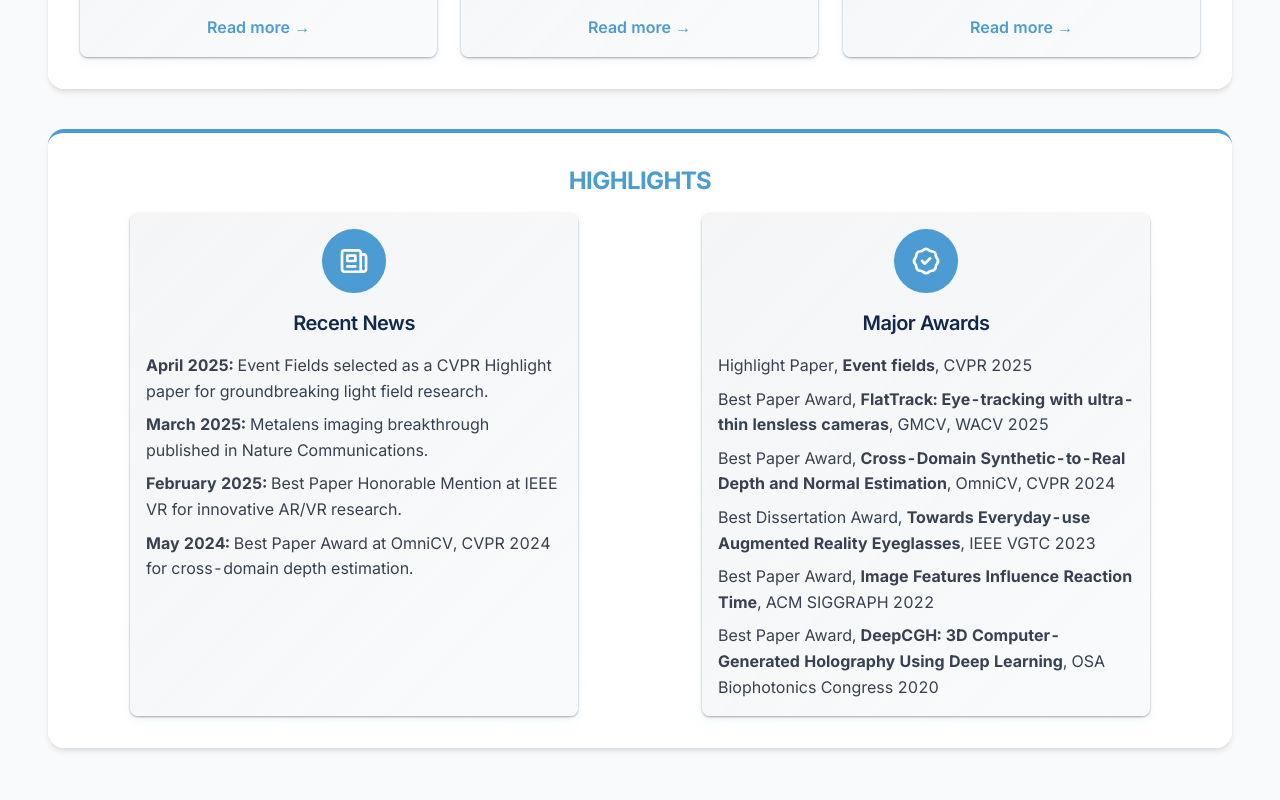
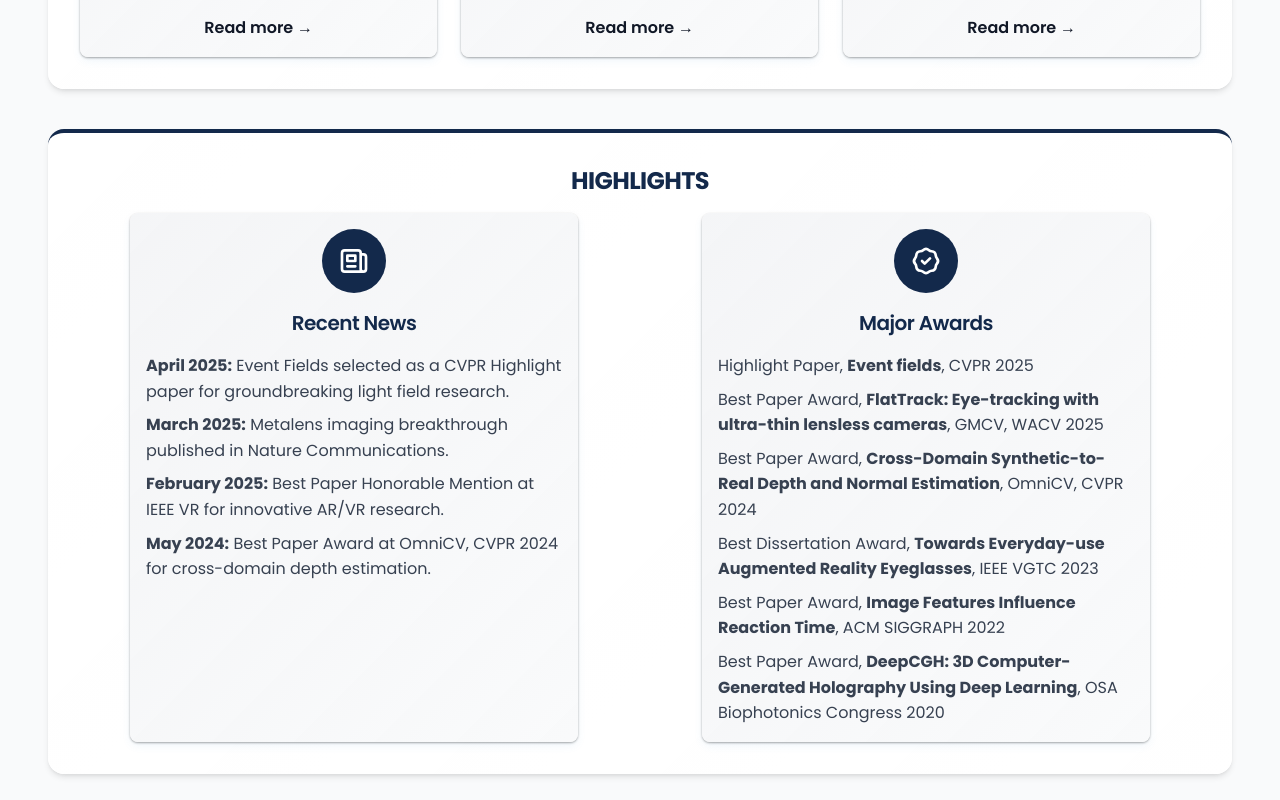
Before and after one commit to pawagh/graphics-group, a Next.js app: page / in a window 1280 px wide. Shown: the part 1320-2120 px from the top of the page. Built offline with nearby package versions, Linux system fonts and the light colour scheme.

Commit message:
Design changes

```diff
--- a/src/app/globals.css
+++ b/src/app/globals.css
@@ -2,17 +2,28 @@
 @tailwind components;
 @tailwind utilities;
 
-@import url('https://fonts.googleapis.com/css2?family=Inter:wght@300;400;500;600;700;800;900&display=swap');
+@import url('https://fonts.googleapis.com/css2?family=Poppins:wght@300;400;500;600;700&display=swap');
 
 :root {
-  --background: #f9fafb;
-  --foreground: #111827;
-  /* Official UNC Brand Colors - https://identity.unc.edu/brand/color-palette/ */
-  --carolina-blue: #4B9CD3; /* Web Carolina Blue - RGB 75, 156, 211 */
-  --unc-navy: #13294B; /* Navy - PMS 2767, RGB 19, 41, 75 */
-  --unc-black: #151515; /* Black - PMS Black 3, RGB 21, 21, 21 */
-  --campus-sandstone: #F4E8DD; /* Campus Sandstone - PMS 2309 at 50%, RGB 244, 232, 221 */
-  --orange: #FF6B35; /* Custom orange for interactions */
+  --background: #FFFFFF;
+  --foreground: #000000;
+
+  /* UNC Primary Colors */
+  --carolina-blue: #4B9CD3;
+  --unc-navy: #13294B;
+  --unc-black: #151515;
+  --unc-white: #FFFFFF;
+  --unc-gray: #F8F8F8;
+
+  /* UNC Secondary Colors */
+  --dome-copper: #b87333; /* UNC Dome Copper for interactions */
+  --campus-sandstone: #F4E8DD;
+  --basin-slate: #4F758B;
+  --longleaf-pine: #00594C;
+  --azalea-pink: #EF426F;
+  --tile-teal: #00A5AD;
+  --sunburst-yellow: #FFD100;
+  --davie-green: #C4D600;
 }
 
 @media (prefers-color-scheme: dark) {
@@ -38,37 +49,45 @@
 
 /* Selection colors */
 ::selection {
-  background-color: var(--orange);
+  background-color: var(--unc-navy);
   color: white;
 }
 
 ::-moz-selection {
-  background-color: var(--orange);
+  background-color: var(--unc-navy);
   color: white;
 }
 
 /* Custom scrollbar */
 ::-webkit-scrollbar {
-  width: 8px;
+  width: 10px;
 }
 
 ::-webkit-scrollbar-track {
-  background: #f1f5f9;
+  background: #f1f1f1;
 }
 
 ::-webkit-scrollbar-thumb {
-  background: #cbd5e1;
-  border-radius: 4px;
-  transition: background 0.2s ease;
+  background: var(--unc-navy);
+  border-radius: 5px;
 }
 
 ::-webkit-scrollbar-thumb:hover {
-  background: var(--orange);
+  background: var(--unc-navy);
 }
 
-/* Focus states */
+/* Focus styles */
 *:focus {
-  outline: 2px solid var(--carolina-blue);
+  outline: 2px solid var(--unc-navy);
+  outline-offset: 2px;
+}
+
+*:focus:not(:focus-visible) {
+  outline: none;
+}
+
+*:focus-visible {
+  outline: 2px solid var(--unc-navy);
   outline-offset: 2px;
 }
 
@@ -85,7 +104,7 @@
 input:focus,
 textarea:focus,
 select:focus {
-  outline: 2px solid var(--carolina-blue);
+  outline: 2px solid var(--unc-navy);
   outline-offset: 2px;
 }
 
@@ -96,7 +115,7 @@
 }
 
 .card:hover {
-  @apply shadow-card-hover border-carolina-blue transform -translate-y-1;
+  @apply shadow-card-hover border-unc-navy transform -translate-y-1;
   box-shadow: 0 20px 40px -12px rgba(0, 0, 0, 0.15), 0 8px 16px -4px rgba(75, 156, 211, 0.1);
 }
 
@@ -112,77 +131,39 @@
 
 /* Section cards like in template */
 .section-card {
-  @apply bg-white rounded-card p-8 shadow-card border-t-4 border-carolina-blue transition-all duration-300 backdrop-blur-sm;
+  @apply bg-white rounded-card p-8 shadow-card border-t-4 border-unc-navy transition-all duration-300 backdrop-blur-sm;
   background: linear-gradient(135deg, rgba(255,255,255,0.95) 0%, rgba(255,255,255,0.98) 100%);
 }
 
 .section-card:hover {
-  @apply shadow-card-hover border-t-orange;
+  @apply shadow-card-hover border-t-dome-copper;
   box-shadow: 0 25px 50px -12px rgba(0, 0, 0, 0.15), 0 10px 20px -4px rgba(75, 156, 211, 0.1);
 }
 
 /* Button styles */
 .btn-primary {
-  @apply bg-carolina-blue hover:bg-unc-navy text-white font-medium px-6 py-3 rounded-lg transition-all duration-300 transform hover:scale-105 focus:ring-2 focus:ring-carolina-blue focus:ring-offset-2;
-  background: linear-gradient(135deg, #4B9CD3 0%, #13294B 100%);
+  @apply bg-unc-navy hover:bg-dome-copper text-white font-medium px-6 py-3 rounded-lg transition-all duration-300 transform hover:scale-105 focus:ring-2 focus:ring-unc-navy focus:ring-offset-2;
+  background: linear-gradient(135deg, #13294B 0%, #13294B 100%);
   box-shadow: 0 4px 12px rgba(75, 156, 211, 0.3);
 }
 
 .btn-primary:hover {
-  background: linear-gradient(135deg, #13294B 0%, #4B9CD3 100%);
+  background: linear-gradient(135deg, #13294B 0%, #13294B 100%);
   box-shadow: 0 8px 24px rgba(19, 41, 75, 0.4);
 }
 
 .btn-secondary {
-  @apply bg-neutral-100 hover:bg-neutral-200 text-neutral-700 hover:text-neutral-800 font-medium px-6 py-3 rounded-lg transition-all duration-300 border border-neutral-200 hover:border-neutral-300;
-  background: linear-gradient(135deg, rgba(243, 244, 246, 0.8) 0%, rgba(249, 250, 251, 0.9) 100%);
+  @apply bg-white text-unc-navy border-2 border-unc-navy font-medium px-6 py-3 rounded-lg transition-all duration-300 transform hover:scale-105;
 }
 
 /* Link styles */
-.link-hover {
-  @apply text-carolina-blue hover:text-unc-navy transition-colors duration-300;
-  position: relative;
-}
-
-.link-hover::after {
-  content: '';
-  position: absolute;
-  width: 0;
-  height: 2px;
-  bottom: -2px;
-  left: 0;
-  background: linear-gradient(90deg, #4B9CD3, #13294B);
-  transition: width 0.3s ease;
-}
-
-.link-hover:hover::after {
-  width: 100%;
+.link-primary {
+  @apply text-unc-navy hover:text-dome-copper transition-colors duration-300;
 }
 
 /* Navigation styles */
 .nav-link {
-  @apply text-white font-bold px-2 py-2 rounded hover:bg-white hover:bg-opacity-20 transition-all duration-300;
-  position: relative;
-}
-
-.nav-link:hover {
-  @apply text-white;
-}
-
-.nav-link::after {
-  content: '';
-  position: absolute;
-  width: 0;
-  height: 2px;
-  bottom: 0;
-  left: 50%;
-  background: white;
-  transition: all 0.3s ease;
-  transform: translateX(-50%);
-}
-
-.nav-link:hover::after {
-  width: 80%;
+  @apply text-white hover:text-white/80 transition-colors duration-300;
 }
 
 /* Enhanced Navigation Styles */
@@ -299,10 +280,7 @@
 }
 
 .enhanced-shadow:hover {
-  box-shadow:
-    0 14px 28px rgba(0, 0, 0, 0.15),
-    0 10px 20px rgba(0, 0, 0, 0.1),
-    0 8px 16px rgba(75, 156, 211, 0.1);
+  @apply shadow-card-hover border-t-dome-copper;
 }
 
 /* Typography improvements */
@@ -314,7 +292,7 @@
 
 /* Section title styling */
 .section-title {
-  @apply text-2xl font-bold text-carolina-blue mb-4;
+  @apply text-2xl font-bold text-unc-navy mb-4;
 }
 
 /* Animations */
@@ -371,7 +349,7 @@
 }
 
 .icon-hover:hover {
-  @apply text-carolina-blue transform scale-110;
+  @apply text-unc-navy transform scale-110;
 }
 
 /* Staggered animation delays */
@@ -403,7 +381,85 @@
 /* Header gradient enhancement */
 .header-gradient {
   background: linear-gradient(135deg,
-    var(--carolina-blue) 0%,
-    var(--carolina-blue) 40%,
+    var(--unc-navy) 0%,
+    var(--unc-navy) 40%,
     var(--unc-navy) 100%);
 }
+
+.top-banner {
+  background-color: var(--dome-copper);
+  color: white;
+}
+
+.top-banner:hover {
+  background-color: var(--dome-copper);
+  opacity: 0.9;
+}
+
+/* Enhanced hover effects */
+.hover-lift {
+  transition: transform 0.3s cubic-bezier(0.34, 1.56, 0.64, 1);
+}
+
+.hover-lift:hover {
+  transform: translateY(-8px);
+}
+
+/* Enhanced card hover effects */
+.enhanced-card {
+  @apply transition-all duration-500 transform hover:-translate-y-2;
+}
+
+/* Enhanced text hover effects */
+.text-hover {
+  @apply transition-colors duration-300;
+}
+
+.text-hover:hover {
+  @apply text-unc-navy transform scale-110;
+}
+
+/* Enhanced button hover effects */
+.button-hover {
+  @apply transition-all duration-300 transform hover:scale-105;
+}
+
+/* Enhanced gradient backgrounds */
+.gradient-bg {
+  background: linear-gradient(135deg,
+    var(--unc-navy) 0%,
+    var(--unc-navy) 40%,
+    var(--unc-navy) 100%
+  );
+}
+
+/* Enhanced transitions */
+.transition-enhanced {
+  @apply transition-all duration-500 ease-in-out;
+}
+
+/* Enhanced shadows */
+.shadow-enhanced {
+  box-shadow: 0 10px 25px -5px rgba(0, 0, 0, 0.1),
+              0 10px 10px -5px rgba(0, 0, 0, 0.04);
+}
+
+/* Enhanced hover shadows */
+.shadow-enhanced:hover {
+  box-shadow: 0 20px 35px -10px rgba(0, 0, 0, 0.2),
+              0 15px 20px -10px rgba(0, 0, 0, 0.08);
+}
+
+/* Gradient text */
+.gradient-text {
+  background: linear-gradient(90deg, #13294B, #13294B);
+  -webkit-background-clip: text;
+  -webkit-text-fill-color: transparent;
+  background-clip: text;
+  text-fill-color: transparent;
+}
+
+/* Enhanced section title */
+.section-title {
+  @apply text-2xl font-bold text-unc-navy mb-4;
+}
--- a/src/app/layout.tsx
+++ b/src/app/layout.tsx
@@ -1,14 +1,15 @@
 'use client'
 import Link from "next/link";
 import Image from "next/image";
-import { Inter } from "next/font/google";
+import { Poppins } from "next/font/google";
 import { useState, useEffect } from "react";
 import "./globals.css";
 import "./animations.css";
 
-const inter = Inter({
+const poppins = Poppins({
   subsets: ["latin"],
-  variable: "--font-inter",
+  weight: ['300', '400', '500', '600', '700'],
+  variable: "--font-poppins",
 });
 
 function AnimatedLabTitle() {
@@ -43,7 +44,7 @@
           showFullName && isExpanding ? 'max-w-full opacity-100' : 'max-w-[2.5rem] sm:max-w-[3rem] md:max-w-[4rem] opacity-100'
         }`}
       >
-        {showFullName ? "Visual Computing and Augmented Intelligence Lab" : "VCAIL"}
+        {showFullName ? "VISUAL COMPUTING AND AUGMENTED INTELLIGENCE LAB" : "VCAIL"}
       </span>
     </div>
   );
@@ -58,7 +59,7 @@
 
   const navItems = [
     { label: "PEOPLE", href: "/people" },
-    { label: "TEACHING", href: "/teaching" },
+    { label: "COURSES", href: "/teaching" },
     { label: "PUBLICATIONS", href: "/publications" },
     { label: "OPPORTUNITIES", href: "/opportunities" },
   ];
@@ -83,9 +84,9 @@
         <meta name="twitter:description" content="Advancing research in computational imaging, computer vision, AR/VR, nano-optics, and AI-driven solutions at UNC Chapel Hill." />
         <meta name="twitter:image" content="/logo.png" />
       </head>
-      <body className={`${inter.variable} bg-neutral-50 text-neutral-900 antialiased pt-20 font-sans`}>
+      <body className={`${poppins.variable} bg-neutral-50 text-neutral-900 antialiased pt-20 font-sans`}>
         {/* Enhanced Header with sophisticated styling */}
-        <header className="fixed top-0 left-0 w-full h-20 bg-gradient-to-r from-carolina-blue via-carolina-blue to-unc-navy shadow-2xl flex items-center justify-between px-4 md:px-6 lg:px-12 backdrop-blur-xl z-50 border-b border-white/10">
+        <header className="fixed top-0 left-0 w-full h-20 bg-carolina-blue shadow-2xl flex items-center justify-between px-4 md:px-6 lg:px-12 backdrop-blur-xl z-50 border-b border-white/10">
           {/* Enhanced Logo and Lab title */}
           <div className="flex items-center gap-2 md:gap-4 lg:gap-6 flex-1 min-w-0">
             <Link href="/" className="flex items-center gap-2 md:gap-4 text-white no-underline hover:text-white transition-all duration-500 group flex-shrink-0">
--- a/src/app/page.tsx
+++ b/src/app/page.tsx
@@ -20,7 +20,7 @@
   return (
     <div className="fade-in font-sans bg-neutral-50 text-neutral-900">
       {/* Enhanced Hero image carousel with parallax effect */}
-      <div className="w-full h-[60vh] relative overflow-hidden bg-gradient-to-br from-carolina-blue to-unc-navy">
+      <div className="w-full h-[60vh] relative overflow-hidden bg-gradient-to-br from-unc-navy to-unc-navy">
         {[
           "https://images.unsplash.com/photo-1581091226825-a6a2a5aee158?ixlib=rb-4.0.3&auto=format&fit=crop&w=2850&q=80", // Modern technology/computing
           "https://images.unsplash.com/photo-1635070041078-e363dbe005cb?ixlib=rb-4.0.3&auto=format&fit=crop&w=2850&q=80", // Computational imaging/holography
@@ -52,7 +52,7 @@
           );
         })}
         {/* Sophisticated overlay gradient */}
-        <div className="absolute inset-0 bg-gradient-to-br from-carolina-blue/40 via-unc-navy/20 to-carolina-blue/30 z-10" />
+        <div className="absolute inset-0 bg-gradient-to-br from-unc-navy/40 via-unc-navy/20 to-unc-navy/30 z-10" />
 
         {/* Floating research indicators */}
         <div className="absolute bottom-8 left-8 z-20 text-white">
@@ -93,7 +93,7 @@
               <div className="flex-1">
                 <h2 className="section-title text-center text-reveal">ABOUT US</h2>
                 <p className="text-lg leading-relaxed text-neutral-600 font-medium max-w-3xl mx-auto">
-                  Welcome to the <span className="font-bold text-carolina-blue hover:text-unc-navy transition-colors duration-300">Visual Computing and Augmented Intelligence Lab</span> at UNC Chapel Hill.
+                  Welcome to the <span className="font-bold text-unc-navy hover:text-dome-copper transition-colors duration-300">Visual Computing and Augmented Intelligence Lab</span> at UNC Chapel Hill.
                   Our team is dedicated to advancing research in computational imaging, visual perception, and AI-driven solutions.
                   We collaborate across disciplines to create transformative technologies that redefine the future of visual computing.
                 </p>
@@ -117,7 +117,7 @@
                   height={128}
                   className="object-cover rounded mb-4 transition-all duration-500 group-hover:scale-110 group-hover:rotate-2"
                 />
-                <h3 className="text-xl font-bold mb-2 text-carolina-blue text-center project-title transition-all duration-300 group-hover:text-unc-navy">
+                <h3 className="text-xl font-bold mb-2 text-unc-navy text-center project-title transition-all duration-300 group-hover:text-dome-copper">
                   Beating bandwidth limits for large aperture broadband nano-optics
                 </h3>
                 <p className="text-neutral-700 text-center mb-2 flex-1 group-hover:text-neutral-800 transition-colors duration-300">
@@ -137,7 +137,7 @@
                   height={128}
                   className="object-cover rounded mb-4 transition-all duration-500 group-hover:scale-110 group-hover:rotate-2"
                 />
-                <h3 className="text-xl font-bold mb-2 text-carolina-blue text-center project-title transition-all duration-300 group-hover:text-unc-navy">
+                <h3 className="text-xl font-bold mb-2 text-unc-navy text-center project-title transition-all duration-300 group-hover:text-dome-copper">
                   DOF-GS: Adjustable Depth-of-Field 3D Gaussian Splatting
                 </h3>
                 <p className="text-neutral-700 text-center mb-2 flex-1 group-hover:text-neutral-800 transition-colors duration-300">
@@ -157,7 +157,7 @@
                   height={128}
                   className="object-cover rounded mb-4 transition-all duration-500 group-hover:scale-110 group-hover:rotate-2"
                 />
-                <h3 className="text-xl font-bold mb-2 text-carolina-blue text-center project-title transition-all duration-300 group-hover:text-unc-navy">
+                <h3 className="text-xl font-bold mb-2 text-unc-navy text-center project-title transition-all duration-300 group-hover:text-dome-copper">
                   Event fields: Capturing light fields at high speed, resolution, and dynamic range
                 </h3>
                 <p className="text-neutral-700 text-center mb-2 flex-1 group-hover:text-neutral-800 transition-colors duration-300">
@@ -179,23 +179,23 @@
 
               {/* Enhanced Recent News Card */}
               <div className="project-card group magnetic-hover enhanced-shadow">
-                <div className="w-16 h-16 bg-carolina-blue rounded-full flex items-center justify-center mx-auto mb-4 group-hover:bg-unc-navy transition-all duration-500 group-hover:scale-110 pulse-refined">
+                <div className="w-16 h-16 bg-unc-navy rounded-full flex items-center justify-center mx-auto mb-4 group-hover:bg-dome-copper transition-all duration-500 group-hover:scale-110 pulse-refined">
                   <svg className="w-8 h-8 text-white transition-transform duration-300 group-hover:rotate-12" fill="none" stroke="currentColor" viewBox="0 0 24 24">
                     <path strokeLinecap="round" strokeLinejoin="round" strokeWidth={2} d="M19 20H5a2 2 0 01-2-2V6a2 2 0 012-2h10a2 2 0 012 2v1m2 13a2 2 0 01-2-2V7m2 13a2 2 0 002-2V9a2 2 0 00-2-2h-2m-4-3H9M7 16h6M7 8h6v4H7V8z" />
                   </svg>
                 </div>
-                <h3 className="text-xl font-semibold text-unc-navy mb-4 text-center group-hover:text-carolina-blue transition-colors duration-300">Recent News</h3>
+                <h3 className="text-xl font-semibold text-unc-navy mb-4 text-center group-hover:text-dome-copper transition-colors duration-300">Recent News</h3>
                 <ul className="text-neutral-700 space-y-2 flex-1">
-                  <li className="hover:text-carolina-blue transition-colors duration-300 hover:transform hover:translateX-2">
+                  <li className="hover:text-unc-navy transition-colors duration-300 hover:transform hover:translateX-2">
                     <strong>April 2025:</strong> Event Fields selected as a CVPR Highlight paper for groundbreaking light field research.
                   </li>
-                  <li className="hover:text-carolina-blue transition-colors duration-300 hover:transform hover:translateX-2">
+                  <li className="hover:text-unc-navy transition-colors duration-300 hover:transform hover:translateX-2">
                     <strong>March 2025:</strong> Metalens imaging breakthrough published in Nature Communications.
                   </li>
-                  <li className="hover:text-carolina-blue transition-colors duration-300 hover:transform hover:translateX-2">
+                  <li className="hover:text-unc-navy transition-colors duration-300 hover:transform hover:translateX-2">
                     <strong>February 2025:</strong> Best Paper Honorable Mention at IEEE VR for innovative AR/VR research.
                   </li>
-                  <li className="hover:text-carolina-blue transition-colors duration-300 hover:transform hover:translateX-2">
+                  <li className="hover:text-unc-navy transition-colors duration-300 hover:transform hover:translateX-2">
                     <strong>May 2024:</strong> Best Paper Award at OmniCV, CVPR 2024 for cross-domain depth estimation.
                   </li>
                 </ul>
@@ -203,29 +203,29 @@
 
               {/* Enhanced Major Awards Card */}
               <div className="project-card group magnetic-hover enhanced-shadow">
-                <div className="w-16 h-16 bg-carolina-blue rounded-full flex items-center justify-center mx-auto mb-4 group-hover:bg-unc-navy transition-all duration-500 group-hover:scale-110 pulse-refined">
+                <div className="w-16 h-16 bg-unc-navy rounded-full flex items-center justify-center mx-auto mb-4 group-hover:bg-dome-copper transition-all duration-500 group-hover:scale-110 pulse-refined">
                   <svg className="w-8 h-8 text-white transition-transform duration-300 group-hover:rotate-12" fill="none" stroke="currentColor" viewBox="0 0 24 24">
                     <path strokeLinecap="round" strokeLinejoin="round" strokeWidth={2} d="M9 12l2 2 4-4M7.835 4.697a3.42 3.42 0 001.946-.806 3.42 3.42 0 014.438 0 3.42 3.42 0 001.946.806 3.42 3.42 0 013.138 3.138 3.42 3.42 0 00.806 1.946 3.42 3.42 0 010 4.438 3.42 3.42 0 00-.806 1.946 3.42 3.42 0 01-3.138 3.138 3.42 3.42 0 00-1.946.806 3.42 3.42 0 01-4.438 0 3.42 3.42 0 00-1.946-.806 3.42 3.42 0 01-3.138-3.138 3.42 3.42 0 00-.806-1.946 3.42 3.42 0 010-4.438 3.42 3.42 0 00.806-1.946 3.42 3.42 0 013.138-3.138z" />
                   </svg>
                 </div>
-                <h3 className="text-xl font-semibold text-unc-navy mb-4 text-center group-hover:text-carolina-blue transition-colors duration-300">Major Awards</h3>
+                <h3 className="text-xl font-semibold text-unc-navy mb-4 text-center group-hover:text-dome-copper transition-colors duration-300">Major Awards</h3>
                 <ul className="text-neutral-700 space-y-2 flex-1">
-                  <li className="hover:text-carolina-blue transition-colors duration-300 hover:transform hover:translateX-2">
+                  <li className="hover:text-unc-navy transition-colors duration-300 hover:transform hover:translateX-2">
                     Highlight Paper, <strong>Event fields</strong>, CVPR 2025
                   </li>
-                  <li className="hover:text-carolina-blue transition-colors duration-300 hover:transform hover:translateX-2">
+                  <li className="hover:text-unc-navy transition-colors duration-300 hover:transform hover:translateX-2">
                     Best Paper Award, <strong>FlatTrack: Eye-tracking with ultra-thin lensless cameras</strong>, GMCV, WACV 2025
                   </li>
-                  <li className="hover:text-carolina-blue transition-colors duration-300 hover:transform hover:translateX-2">
+                  <li className="hover:text-unc-navy transition-colors duration-300 hover:transform hover:translateX-2">
                     Best Paper Award, <strong>Cross-Domain Synthetic-to-Real Depth and Normal Estimation</strong>, OmniCV, CVPR 2024
                   </li>
-                  <li className="hover:text-carolina-blue transition-colors duration-300 hover:transform hover:translateX-2">
+                  <li className="hover:text-unc-navy transition-colors duration-300 hover:transform hover:translateX-2">
                     Best Dissertation Award, <strong>Towards Everyday-use Augmented Reality Eyeglasses</strong>, IEEE VGTC 2023
                   </li>
-                  <li className="hover:text-carolina-blue transition-colors duration-300 hover:transform hover:translateX-2">
+                  <li className="hover:text-unc-navy transition-colors duration-300 hover:transform hover:translateX-2">
                     Best Paper Award, <strong>Image Features Influence Reaction Time</strong>, ACM SIGGRAPH 2022
                   </li>
-                  <li className="hover:text-carolina-blue transition-colors duration-300 hover:transform hover:translateX-2">
+                  <li className="hover:text-unc-navy transition-colors duration-300 hover:transform hover:translateX-2">
                     Best Paper Award, <strong>DeepCGH: 3D Computer-Generated Holography Using Deep Learning</strong>, OSA Biophotonics Congress 2020
                   </li>
                 </ul>
--- a/tailwind.config.ts
+++ b/tailwind.config.ts
@@ -28,12 +28,12 @@
         "sunburst-yellow": "#FFD100", // Sunburst Yellow (PMS 109, Hex #FFD100, RGB 255, 209, 0)
         "davie-green": "#C4D600", // Davie Green (PMS 382, Hex #C4D600, RGB 196, 214, 0)
 
-        // Orange accent colors - using a UNC-appropriate orange tone for hover effects
-        "orange": "#FF6B35", // Custom orange for interactions (warm, accessible)
-        "orange-light": "#FF8C69",
-        "orange-dark": "#E5541C",
-        "orange-50": "#FFF4F0",
-        "orange-100": "#FFE4D6",
+        // Dome Copper accent colors - using UNC's Dome Copper for hover effects
+        "dome-copper": "#b87333", // UNC Dome Copper
+        "dome-copper-light": "#c98d4f",
+        "dome-copper-dark": "#a65919",
+        "dome-copper-50": "#f9f1eb",
+        "dome-copper-100": "#f3e3d7",
 
         // Neutral grays for UI elements
         "neutral-50": "#f9fafb",
@@ -48,7 +48,7 @@
         "neutral-900": "#111827",
       },
       fontFamily: {
-        sans: ['Inter', 'system-ui', 'sans-serif'],
+        sans: ['Poppins', 'system-ui', 'sans-serif'],
       },
       animation: {
         'fade-in': 'fadeIn 0.6s ease-in-out',
```
Also changed, not shown: src/app/opportunities/page.tsx (+8 -8 lines), src/app/people/page.tsx (+17 -17 lines), src/app/publications/[slug]/page.tsx (+24 -24 lines), src/app/publications/page.tsx (+11 -11 lines), src/app/teaching/page.tsx (+3 -4 lines), src/app/teaching/visual-computing-systems/page.tsx (+6 -6 lines), 1 other file (tests, documents, lock files or other folders).
